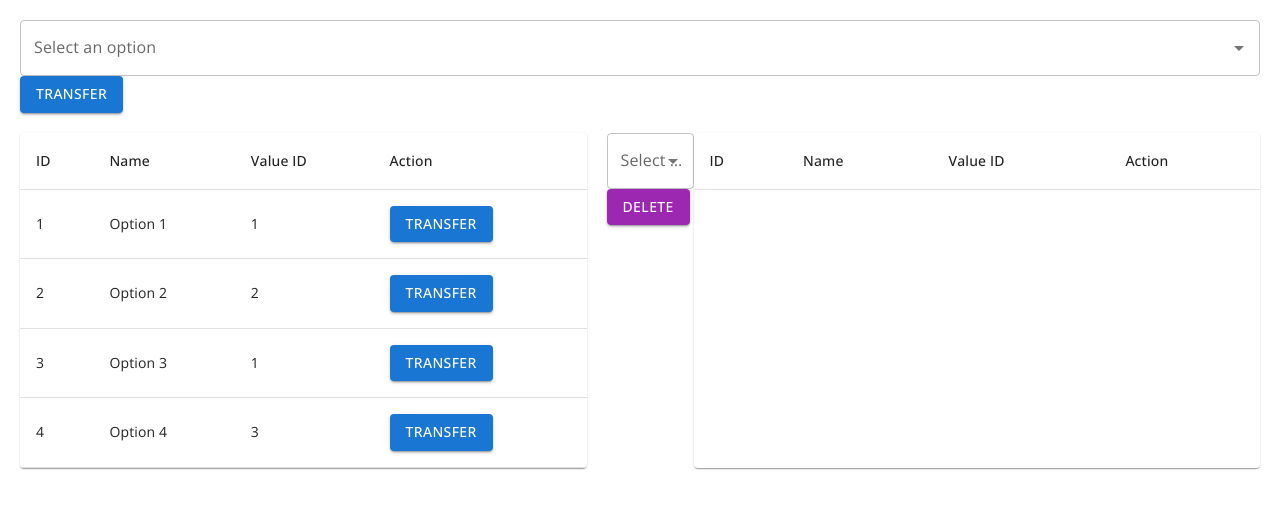
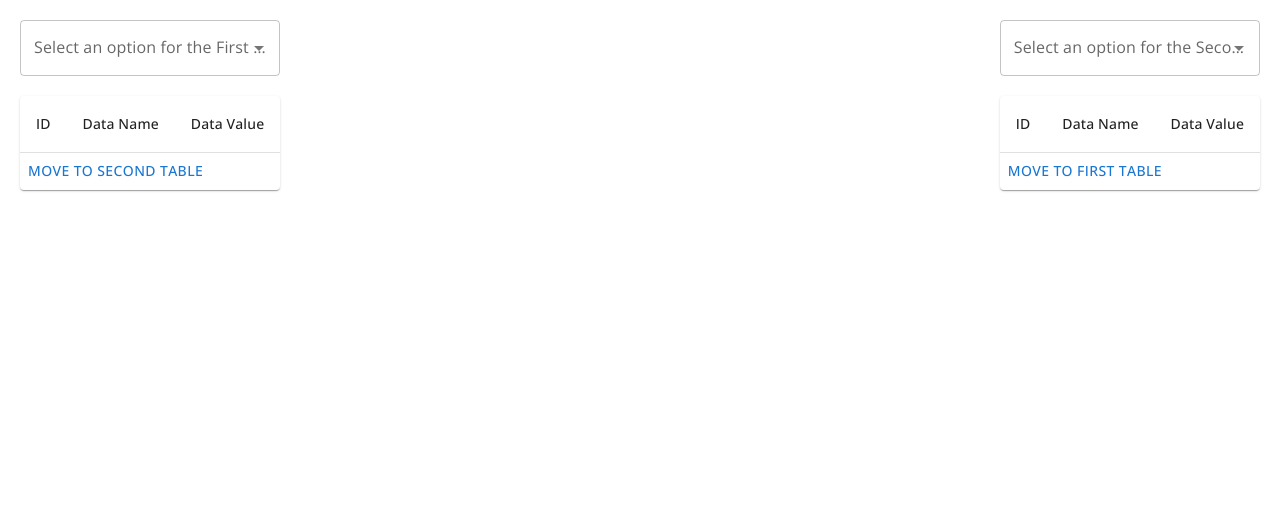
Before and after one commit to jahnvilagad/Bluecare, a React (Create React App) app: page /dropdown in a window 1280 px wide. Shown: the top 508 px of the page. Built offline with nearby package versions, Linux system fonts and the light colour scheme.

Commit message:
create changes in dropdown list

```diff
--- a/src/Pages/Dropdown.js
+++ b/src/Pages/Dropdown.js
@@ -1,7 +1,6 @@
 import React, { useState } from 'react';
 import Autocomplete from '@mui/material/Autocomplete';
 import TextField from '@mui/material/TextField';
-import Button from '@mui/material/Button';
 import TableContainer from '@mui/material/TableContainer';
 import Paper from '@mui/material/Paper';
 import Table from '@mui/material/Table';
@@ -9,145 +8,118 @@ import TableHead from '@mui/material/TableHead';
 import TableBody from '@mui/material/TableBody';
 import TableRow from '@mui/material/TableRow';
 import TableCell from '@mui/material/TableCell';
+import Button from '@mui/material/Button';
 
-const initialData = [
+const options = [
   { id: 1, name: 'Option 1', valueId: 1 },
   { id: 2, name: 'Option 2', valueId: 2 },
   { id: 3, name: 'Option 3', valueId: 1 },
   { id: 4, name: 'Option 4', valueId: 3 },
 ];
 
+const initialData = [
+  { id: 1, valueId: 1, dataName: 'Data for Option 1', dataValue: 'Value 1' },
+  { id: 2, valueId: 2, dataName: 'Data for Option 2', dataValue: 'Value 2' },
+];
+
 function App() {
-  const [selectedOption1, setSelectedOption1] = useState(null);
-  const [selectedOption2, setSelectedOption2] = useState(null);
-  const [data1, setData1] = useState(initialData);
-  const [data2, setData2] = useState([]);
+  const [firstTableSelectedOption, setFirstTableSelectedOption] = useState(null);
+  const [secondTableSelectedOption, setSecondTableSelectedOption] = useState(null);
+  const [firstTableData, setFirstTableData] = useState(initialData);
+  const [secondTableData, setSecondTableData] = useState([]);
 
-  const handleTransfer = (fromTable, toTable, selectedOption) => {
-    if (selectedOption) {
-      const fromTableData = fromTable === 1 ? data1 : data2;
-      const toTableData = fromTable === 1 ? data2 : data1;
-      const newData = fromTableData.filter((item) => item.valueId !== selectedOption.valueId);
-      const selectedOptionData = initialData.filter((item) => item.valueId === selectedOption.valueId);
-      toTableData.push(...selectedOptionData);
-      fromTable === 1 ? setData1(newData) : setData2(newData);
-      fromTable === 1 ? setSelectedOption1(null) : setSelectedOption2(null);
-    }
+  const firstTableFilteredData = firstTableData.filter(
+    (item) => firstTableSelectedOption && item.valueId === firstTableSelectedOption.valueId
+  );
+
+  const secondTableFilteredData = secondTableData.filter(
+    (item) => secondTableSelectedOption && item.valueId === secondTableSelectedOption.valueId
+  );
+
+  const handleMoveToSecondTable = () => {
+    setSecondTableData([...secondTableData, ...firstTableFilteredData]);
+    setFirstTableData(firstTableData.filter((item) => !firstTableFilteredData.includes(item)));
   };
 
-  const handleDelete = (fromTable, id) => {
-    const fromTableData = fromTable === 1 ? data1 : data2;
-    const toTableData = fromTable === 1 ? data2 : data1;
-    const deletedItems = fromTableData.filter((item) => item.valueId === id);
-    if (deletedItems.length > 0) {
-      const newData = fromTableData.filter((item) => item.valueId !== id);
-      toTableData.push(...deletedItems);
-      fromTable === 1 ? setData1(newData) : setData2(newData);
-    }
+  const handleMoveToFirstTable = () => {
+    setFirstTableData([...firstTableData, ...secondTableFilteredData]);
+    setSecondTableData(secondTableData.filter((item) => !secondTableFilteredData.includes(item)));
   };
 
   return (
-    <div style={{ margin: '20px' }}>
+    <div style={{ display: 'flex', justifyContent: 'space-between', margin: '20px' }}>
       <div>
         <Autocomplete
-          options={data1}
+          options={options}
           getOptionLabel={(option) => option.name}
-          value={selectedOption1}
           onChange={(event, newValue) => {
-            setSelectedOption1(newValue);
+            setFirstTableSelectedOption(newValue);
           }}
-          renderInput={(params) => <TextField {...params} label="Select an option" />}
+          renderInput={(params) => <TextField {...params} label="Select an option for the First Table" />}
         />
-        <Button
-          variant="contained"
-          color="primary"
-          onClick={() => handleTransfer(1, 2, selectedOption1)}
-        >
-          Transfer
-        </Button>
-      </div>
 
-      <div style={{ display: 'flex', marginTop: '20px' }}>
-        <TableContainer component={Paper} style={{ flex: 1, marginRight: '20px' }}>
+
+        <TableContainer component={Paper} style={{ marginTop: '20px' }}>
           <Table>
             <TableHead>
               <TableRow>
                 <TableCell>ID</TableCell>
-                <TableCell>Name</TableCell>
-                <TableCell>Value ID</TableCell>
-                <TableCell>Action</TableCell>
+                <TableCell>Data Name</TableCell>
+                <TableCell>Data Value</TableCell>
               </TableRow>
             </TableHead>
             <TableBody>
-              {data1.map((item) => (
+              {firstTableSelectedOption && (
+                firstTableFilteredData.map((item) => (
                   <TableRow key={item.id}>
                     <TableCell>{item.id}</TableCell>
-                  <TableCell>{item.name}</TableCell>
-                  <TableCell>{item.valueId}</TableCell>
-                  <TableCell>
-                    <Button
-                      variant="contained"
-                      color="primary"
-                      onClick={() => handleTransfer(1, 2, item)}
-                    >
-                      Transfer
-                    </Button>
-                  </TableCell>
+                    <TableCell>{item.dataName}</TableCell>
+                    <TableCell>{item.dataValue}</TableCell>
                   </TableRow>
-              ))}
+                ))
+              )}
             </TableBody>
           </Table>
+          <Button onClick={handleMoveToSecondTable}>Move to Second Table</Button>
         </TableContainer>
+
+      </div>
 
       <div>
         <Autocomplete
-            options={data2}
+          options={options}
           getOptionLabel={(option) => option.name}
-            value={selectedOption2}
           onChange={(event, newValue) => {
-              setSelectedOption2(newValue);
+            setSecondTableSelectedOption(newValue);
           }}
-            renderInput={(params) => <TextField {...params} label="Select an option" />}
+          renderInput={(params) => <TextField {...params} label="Select an option for the Second Table" />}
         />
-          <Button
-            variant="contained"
-            color="secondary"
-            onClick={() => handleDelete(2, selectedOption2 ? selectedOption2.valueId : null)}
-          >
-            Delete
-          </Button>
-        </div>
 
-        <TableContainer component={Paper} style={{ flex: 1 }}>
+
+        <TableContainer component={Paper} style={{ marginTop: '20px' }}>
           <Table>
             <TableHead>
               <TableRow>
                 <TableCell>ID</TableCell>
-                <TableCell>Name</TableCell>
-                <TableCell>Value ID</TableCell>
-                <TableCell>Action</TableCell>
+                <TableCell>Data Name</TableCell>
+                <TableCell>Data Value</TableCell>
               </TableRow>
             </TableHead>
             <TableBody>
-              {data2.map((item) => (
+              {secondTableSelectedOption && (
+                secondTableFilteredData.map((item) => (
                   <TableRow key={item.id}>
                     <TableCell>{item.id}</TableCell>
-                  <TableCell>{item.name}</TableCell>
-                  <TableCell>{item.valueId}</TableCell>
-                  <TableCell>
-                    <Button
-                      variant="contained"
-                      color="secondary"
-                      onClick={() => handleDelete(2, item.valueId)}
-                    >
-                      Delete
-                    </Button>
-                  </TableCell>
+                    <TableCell>{item.dataName}</TableCell>
+                    <TableCell>{item.dataValue}</TableCell>
                   </TableRow>
-              ))}
+                ))
+              )}
             </TableBody>
           </Table>
+          <Button onClick={handleMoveToFirstTable}>Move to First Table</Button>
         </TableContainer>
+
       </div>
     </div>
   );
```
Lines whose indentation alone changed are shown as unchanged.
